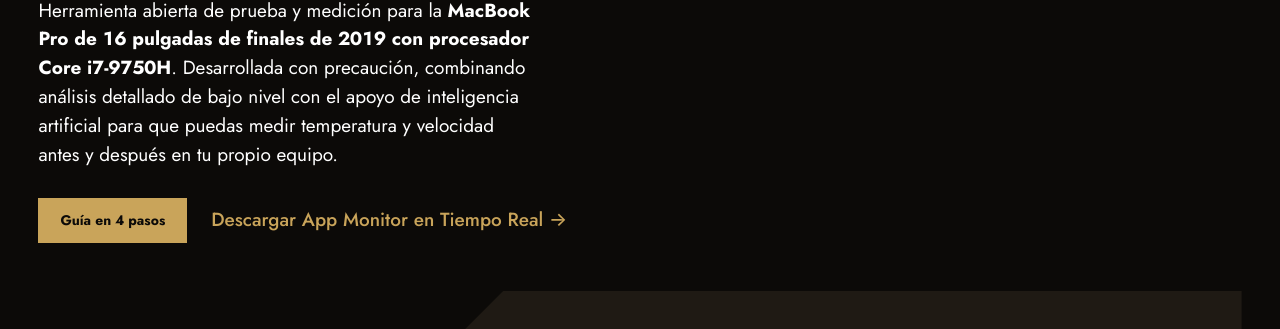
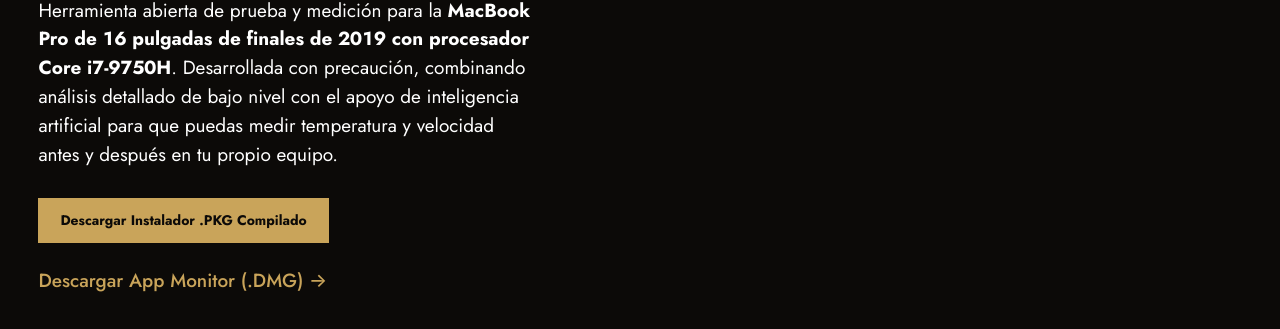
Before and after one commit to mylnzon58/t2-macbook-pro-16-1-thermal-performance-fix-macos, a plain HTML site: page docs/index.html in a window 1280 px wide. Shown: the part 471-800 px from the top of the page. Drawn offline with Linux system fonts and the light colour scheme.

Commit message:
Include prebuilt kext, daemon, monitor app and direct PKG installer links

```diff
--- a/docs/index.html
+++ b/docs/index.html
@@ -966,13 +966,13 @@
         </p>
 
         <div class="hero-actions">
-          <a href="#instalacion" class="btn-primary">
-            <span class="lang-es">Guía en 4 pasos</span>
-            <span class="lang-en">4-step guide</span>
+          <a href="https://github.com/mylnzon58/t2-macbook-pro-16-1-thermal-performance-fix-macos/releases/download/v2.0.0/A2141-Thermal-Fix-v2.0.0-Installer.pkg" class="btn-primary">
+            <span class="lang-es">Descargar Instalador .PKG Compilado</span>
+            <span class="lang-en">Download Compiled .PKG Installer</span>
           </a>
-          <a href="https://github.com/mylnzon58/a2141-macos-thermal-monitor" class="text-link">
-            <span class="lang-es">Descargar App Monitor en Tiempo Real →</span>
-            <span class="lang-en">Download Real-Time Monitor App →</span>
+          <a href="https://github.com/mylnzon58/a2141-macos-thermal-monitor/releases/download/v1.0.0/A2141Monitor-v1.0.0-macOS-x86_64.dmg" class="text-link">
+            <span class="lang-es">Descargar App Monitor (.DMG) →</span>
+            <span class="lang-en">Download Monitor App (.DMG) →</span>
           </a>
         </div>
       </div>
```
Also changed, not shown: 9 other files.
